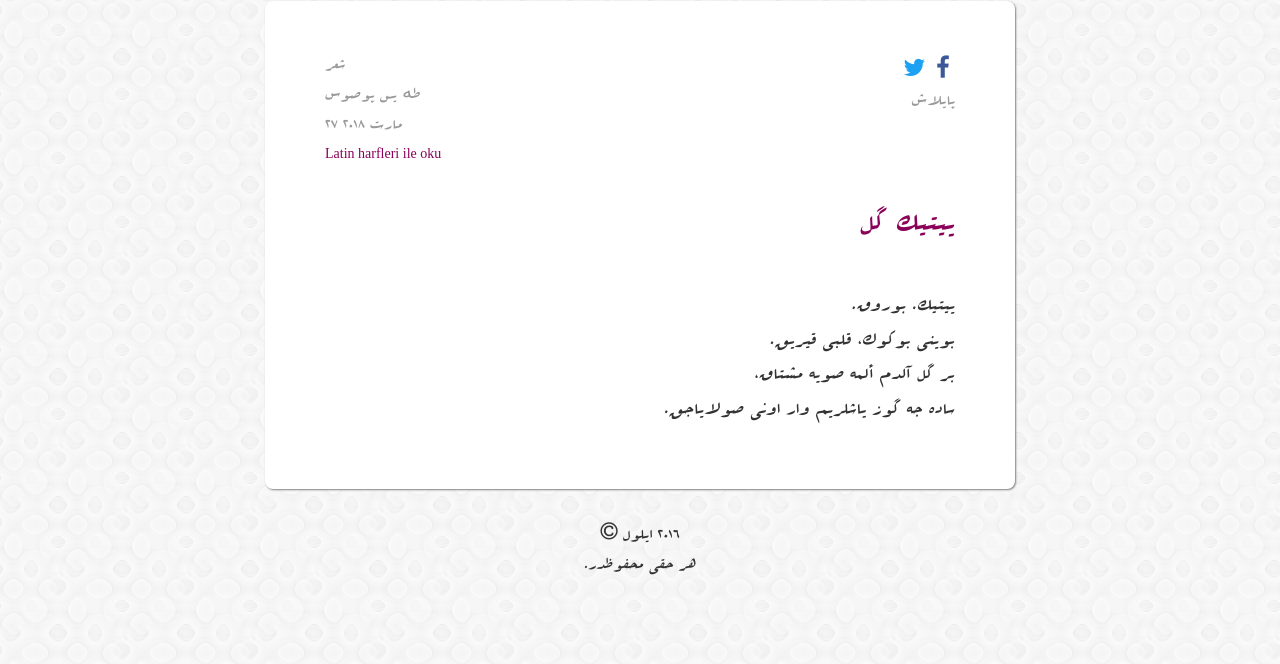
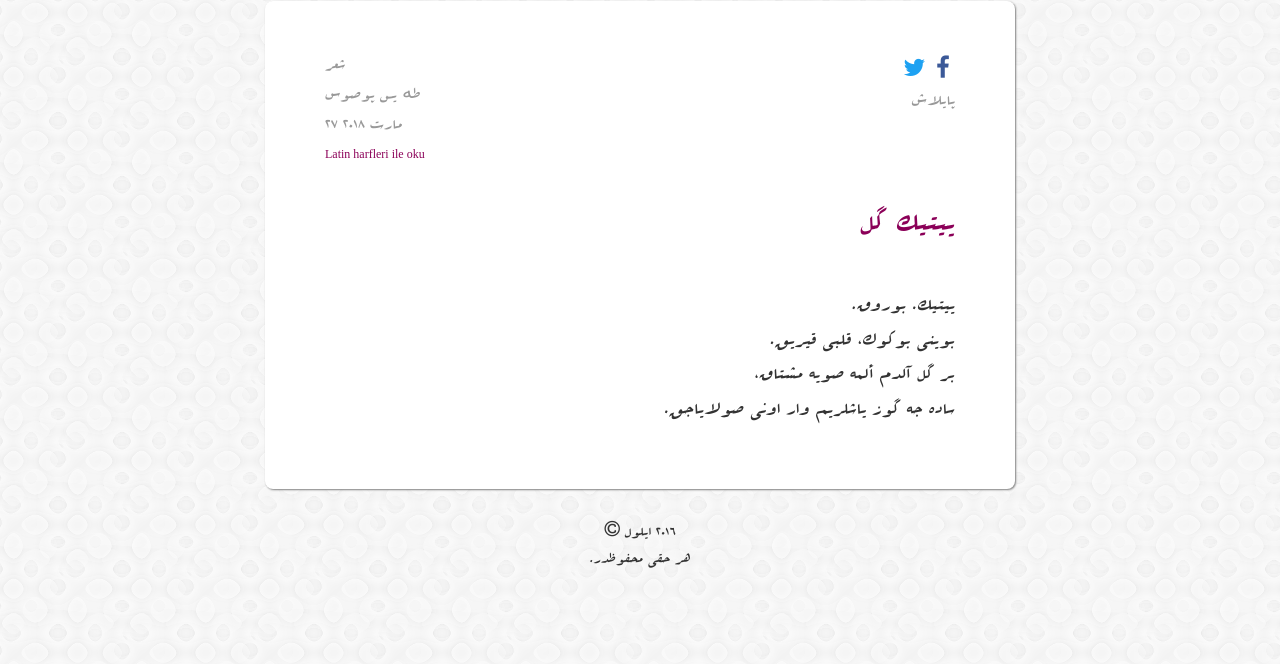
Before and after one commit to muhammedaydogdu/muhammedaydogdu.github.io, a Jekyll site: the page built from _posts/2018-03-27-yitik-gul-os.md, in a window 1280 px wide. Shown: the part 193-857 px from the top of the page. Built offline with Jekyll 4.4.1, drawn with Linux system fonts in a browser that asks for light colours; some web fonts are replaced.

Commit message:
Update style.css

```diff
--- a/css/style.css
+++ b/css/style.css
@@ -153,9 +153,9 @@ nav li a.social {
 }
 
 #foot-os {
-  font-size: 20px;
+  font-size: 18px;
 }
 
 #lang-os {
-  font-size: 14px;
+  font-size: 12px;
 }
```
